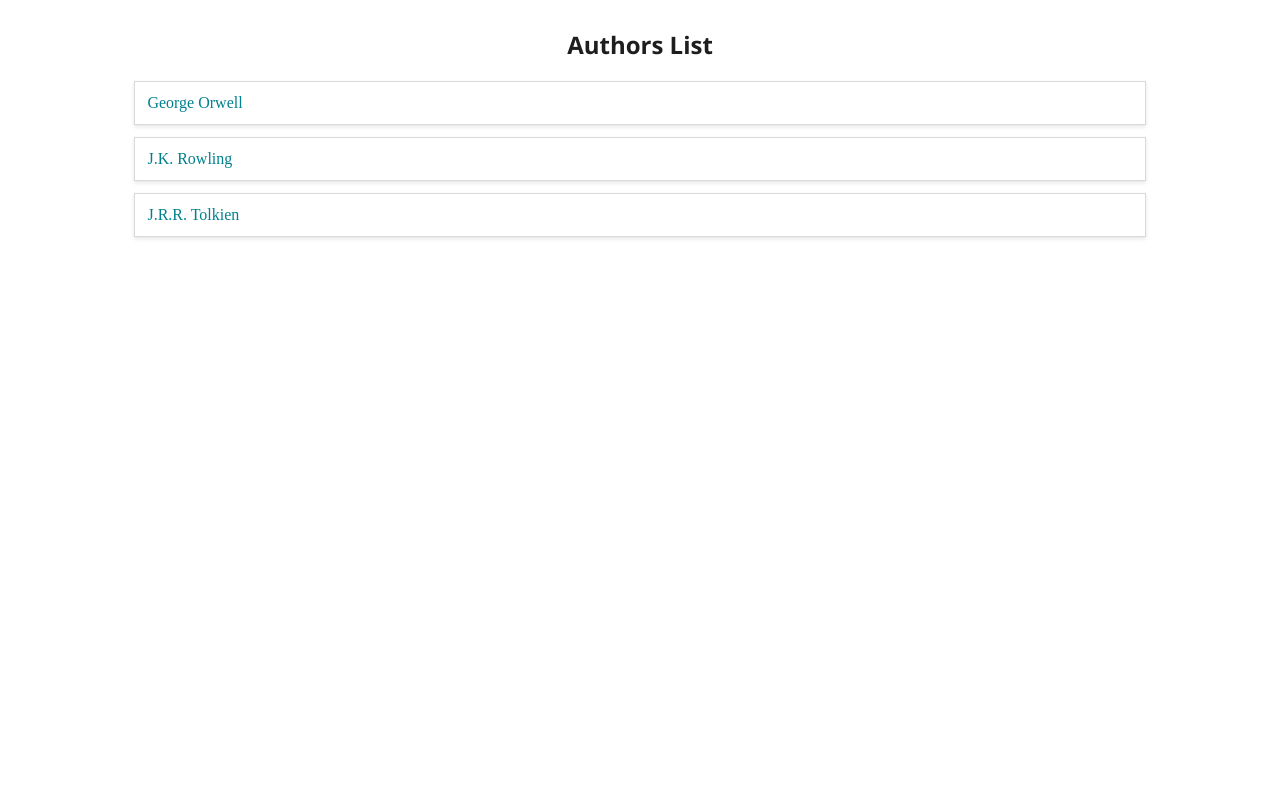
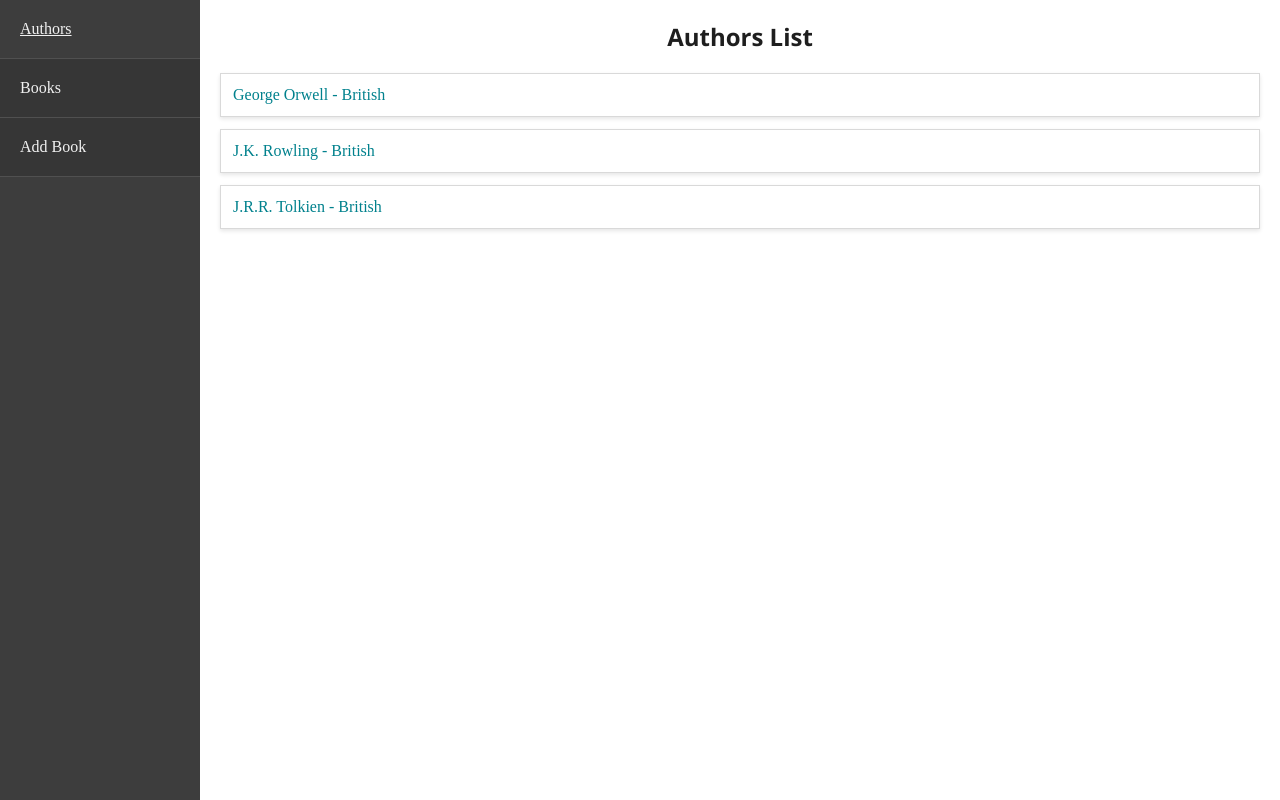
Before and after one commit to rarribas/library-manangement-system, a React (Vite) app: page / in a window 1280 px wide. Built offline with nearby package versions, Linux system fonts and the light colour scheme.

Commit message:
added navbar

```diff
--- a/src/App.css
+++ b/src/App.css
@@ -1,6 +1,8 @@
 @import url('https://fonts.googleapis.com/css2?family=Open+Sans:ital,wght@0,300..800;1,300..800&display=swap');
 
 body {
+  margin: 0;
+  padding: 0;
   color: #1e1e1e;
 }
 
@@ -35,9 +37,32 @@
 section{
   display: flex;
   flex-direction: column;
-  width: 80%;
   margin: 0 auto;
   justify-content: center;
+}
+
+main {
+  margin: 0 20px;
+}
+
+aside{
+  background: #3d3d3d;
+  height: 100vh;
+}
+
+nav li {
+  background: #363636;
+  border-bottom: 1px solid #505050;
+}
+
+nav li:hover {
+  background: #3d3d3d;
+}
+
+nav li a{
+  display: block;
+  padding: 20px;
+  color: #f1f1f1;
 }
 
 label,
@@ -64,6 +89,11 @@
   margin-bottom: 8px;
 }
 
+.layout{
+  display: grid;
+  grid-template-columns: 200px auto;
+}
+
 a {
   color: #01818d;
   text-decoration: none;
--- a/src/App.tsx
+++ b/src/App.tsx
@@ -3,7 +3,8 @@
 import AuthorsContext from './context/authors';
 import BooksContext from './context/books';
 import { getRoutes } from './data/routes';
-import { Routes } from 'react-router';
+import { Routes, Route } from 'react-router';
+import  Layout from './components/Layout';
 
 function App() {
 
@@ -25,7 +26,9 @@
 
   return (
     <Routes>
-     {getRoutes()}
+     <Route element={<Layout />}>
+      {getRoutes()}
+     </Route>
     </Routes>
   )
 }
--- /dev/null
+++ b/src/components/Layout.tsx
@@ -0,0 +1,15 @@
+import { Outlet } from "react-router";
+import Navigation from "./Navigation";
+
+export default function Layout() {
+  return (
+    <div className="layout">
+      <aside>
+        <Navigation />
+      </aside>
+      <main>
+        <Outlet />
+      </main>
+    </div>
+  )
+}
--- /dev/null
+++ b/src/components/Navigation.tsx
@@ -0,0 +1,10 @@
+import { getNavLinks } from "../data/navLinks"
+export default function Navigation() {
+  return (
+    <nav>
+      <ul>
+        {getNavLinks()}
+      </ul>
+    </nav>
+  )
+}
--- /dev/null
+++ b/src/data/navLinks.tsx
@@ -0,0 +1,33 @@
+import { NavLink } from "react-router";
+
+export interface NavLinkI {
+  name: string;
+  url: string;
+}
+
+const navLinks: NavLinkI[] = [
+  {
+    name: "Authors",
+    url: "/",
+  },
+  {
+    name: "Books",
+    url: "/books",
+  },
+  {
+    name: "Add Book",
+    url: "/books/create",
+  },
+];
+
+export const getNavLinks = () =>
+  navLinks.map((navLink) => (
+    <li key={navLink.url}>
+      <NavLink
+        className={({ isActive }) => (isActive ? "active" : "")}
+        to={navLink.url}
+      >
+        {navLink.name}
+      </NavLink>
+    </li>
+  ));
--- a/src/pages/AuthorsList.tsx
+++ b/src/pages/AuthorsList.tsx
@@ -24,7 +24,7 @@
       return (
         <li key={author.id}>
           <Link to={`/author/${author.id}/view`}>
-            {author.firstname} {author.lastname}
+            {author.firstname} {author.lastname} - {author.nationality}
           </Link>
         </li>
       );
```
Also changed, not shown: src/data/routes.tsx (line endings or trailing spaces).
